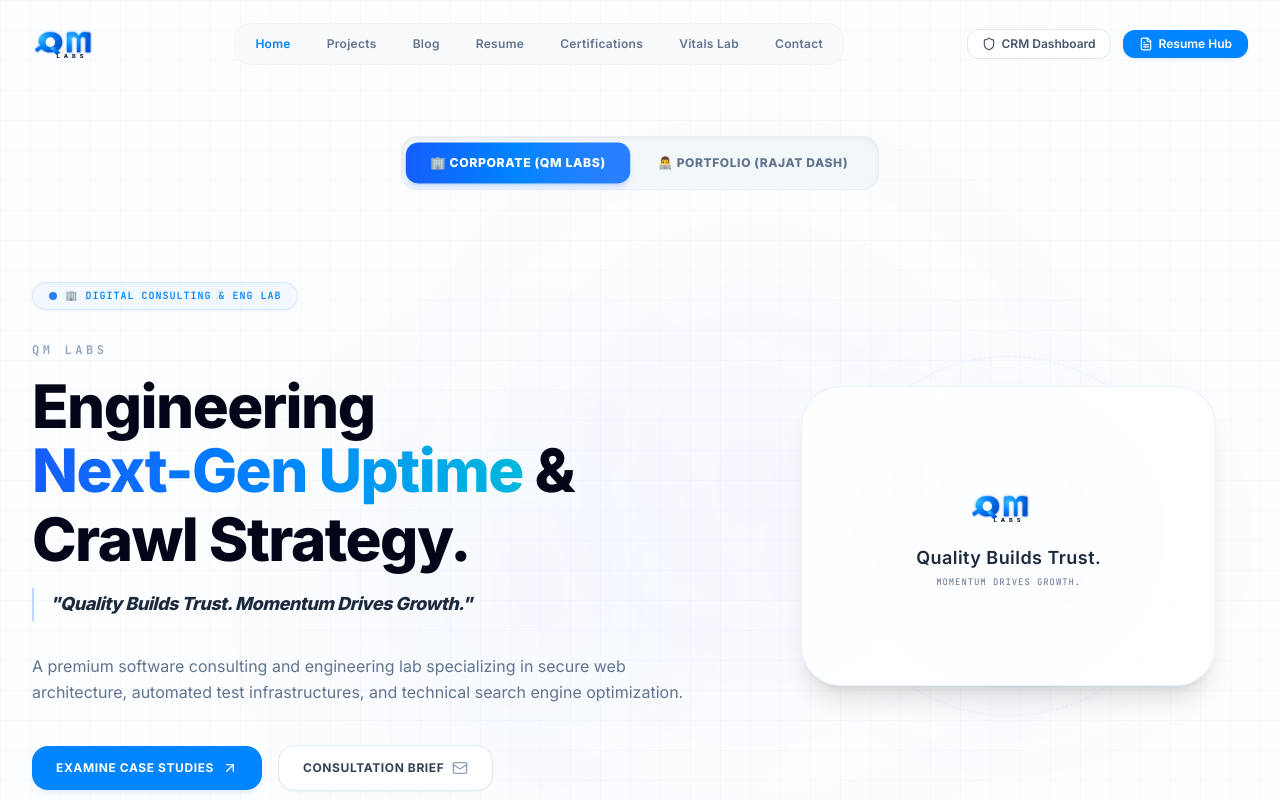
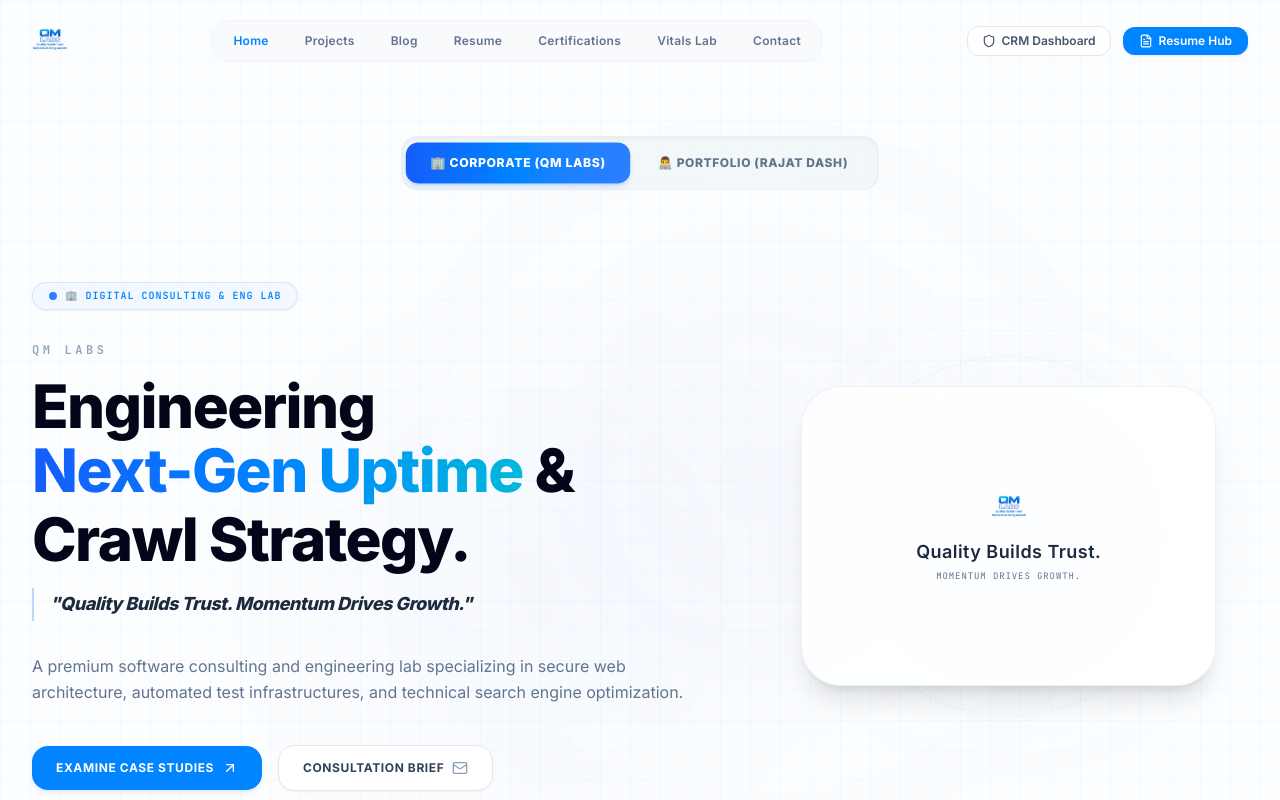
Before and after one commit to qm-rajat/qmlab, a React (Vite) app: page / in a window 1280 px wide. Shown: the top 800 px of the page. Built offline with nearby package versions, Linux system fonts and the light colour scheme.

Commit message:
feat: replace SVG logo with PNG asset
Refactor QMLogo component to use the new PNG logo asset instead of the inline SVG, updating the size mappings for consistent styling.

```diff
--- a/src/components/QMLogo.tsx
+++ b/src/components/QMLogo.tsx
@@ -1,4 +1,6 @@
 import React from 'react';
+// @ts-expect-error - PNG files are natively handled by Vite bundler
+import logoImg from '../assets/images/LOGO.png';
 
 interface QMLogoProps {
   className?: string;
@@ -14,94 +16,23 @@
   interactive = true,
 }: QMLogoProps) {
   const sizeMap = {
-    xs: { svg: 'w-10 h-10', title: 'text-sm', subtitle: 'text-[7px]' },
-    sm: { svg: 'w-20 h-12', title: 'text-lg', subtitle: 'text-[9px]' },
-    md: { svg: 'w-36 h-20', title: 'text-2xl', subtitle: 'text-[11px]' },
-    lg: { svg: 'w-52 h-28', title: 'text-4xl', subtitle: 'text-[13px]' },
-    xl: { svg: 'w-[280px] h-40', title: 'text-5xl', subtitle: 'text-[14px]' },
+    xs: { img: 'h-6 sm:h-7 w-auto', title: 'text-sm', subtitle: 'text-[7px]' },
+    sm: { img: 'h-8 sm:h-9 w-auto', title: 'text-lg', subtitle: 'text-[9px]' },
+    md: { img: 'h-12 sm:h-14 w-auto', title: 'text-2xl', subtitle: 'text-[11px]' },
+    lg: { img: 'h-16 sm:h-20 w-auto', title: 'text-4xl', subtitle: 'text-[13px]' },
+    xl: { img: 'h-24 sm:h-28 w-auto', title: 'text-5xl', subtitle: 'text-[14px]' },
   };
 
   const currentSize = sizeMap[size];
 
   return (
     <div className={`flex flex-col items-center justify-center ${className} ${interactive ? 'group' : ''}`}>
-      {/* Scalable SVG Logo */}
-      <svg
-        viewBox="0 0 240 100"
-        fill="none"
-        xmlns="http://www.w3.org/2000/svg"
-        className={`${currentSize.svg} transition-transform duration-500 ease-out ${interactive ? 'group-hover:scale-105' : ''}`}
-      >
-        <defs>
-          {/* Radial Gradient for QM Icon */}
-          <radialGradient id="qmGradient" cx="20%" cy="30%" r="80%" fx="20%" fy="30%">
-            <stop offset="0%" stopColor="#38bdf8" />
-            <stop offset="50%" stopColor="#0084ff" />
-            <stop offset="100%" stopColor="#0052cc" />
-          </radialGradient>
-          {/* Linear Accent Gradient */}
-          <linearGradient id="accentGradient" x1="0%" y1="0%" x2="100%" y2="100%">
-            <stop offset="0%" stopColor="#00a8ff" />
-            <stop offset="100%" stopColor="#002d80" />
-          </linearGradient>
-          {/* Inner Drop Shadows */}
-          <filter id="logoGlow" x="-10%" y="-10%" width="120%" height="120%">
-            <feGaussianBlur stdDeviation="3" result="blur" />
-            <feComposite in="SourceGraphic" in2="blur" operator="over" />
-          </filter>
-        </defs>
-
-        {/* Outer Orbit Light glow ring under interactive hover */}
-        {interactive && (
-          <ellipse
-            cx="120"
-            cy="50"
-            rx="110"
-            ry="45"
-            stroke="url(#qmGradient)"
-            strokeWidth="0.75"
-            strokeDasharray="6 8"
-            className="opacity-20 group-hover:opacity-60 transition-opacity duration-700 animate-[spin_60s_linear_infinite]"
-          />
-        )}
-
-        {/* Q Letter (Styled with rounded path and diagonal tail cut) */}
-        <path
-          d="M 20,45 C 20,25 35,15 55,15 C 75,15 90,25 90,45 C 90,65 75,75 55,75 C 44,75 35,70 28,64 L 15,75 L 10,65 L 26,54 C 22,50 20,45 20,45 Z"
-          fill="url(#qmGradient)"
-          filter="url(#logoGlow)"
-          className="transition-all duration-300"
-        />
-        {/* Q Letter Inner Hole */}
-        <ellipse cx="55" cy="45" rx="14" ry="15" fill="#ffffff" className="group-hover:fill-slate-50 transition-colors" />
-
-        {/* Stylized custom inner tail overlap cut for Q */}
-        <path
-          d="M 64,55 L 85,76 L 73,83 L 53,62 Z"
-          fill="url(#qmGradient)"
-        />
-
-        {/* M Letter (Modern curved corners to reflect professional, smooth aesthetic) */}
-        <path
-          d="M 105,75 L 105,17 C 105,17 115,15 125,15 C 131,15 137,21 140,28 C 143,21 149,15 155,15 C 165,15 175,17 175,17 L 175,75 L 161,75 L 161,34 C 161,31 157,28 153,28 C 149,28 145,31 145,34 L 145,75 L 135,75 L 135,34 C 135,31 131,28 127,28 C 123,28 119,31 119,34 L 119,75 L 105,75 Z"
-          fill="url(#qmGradient)"
-          filter="url(#logoGlow)"
-        />
-
-        {/* LABS text underneath in sleek wide design */}
-        <text
-          x="120"
-          y="93"
-          textAnchor="middle"
-          fill="#1e293b"
-          fontSize="17"
-          fontWeight="800"
-          letterSpacing="12"
-          className="font-sans select-none tracking-[12px]"
-        >
-          LABS
-        </text>
-      </svg>
+      <img
+        src={logoImg}
+        alt="QM Labs Logo"
+        referrerPolicy="no-referrer"
+        className={`${currentSize.img} object-contain transition-transform duration-500 ease-out ${interactive ? 'group-hover:scale-105' : ''}`}
+      />
 
       {/* Philosophy Taglines with custom alignment */}
       {showTagline && (
```
Also changed, not shown: src/assets/images/LOGO.png (added).
